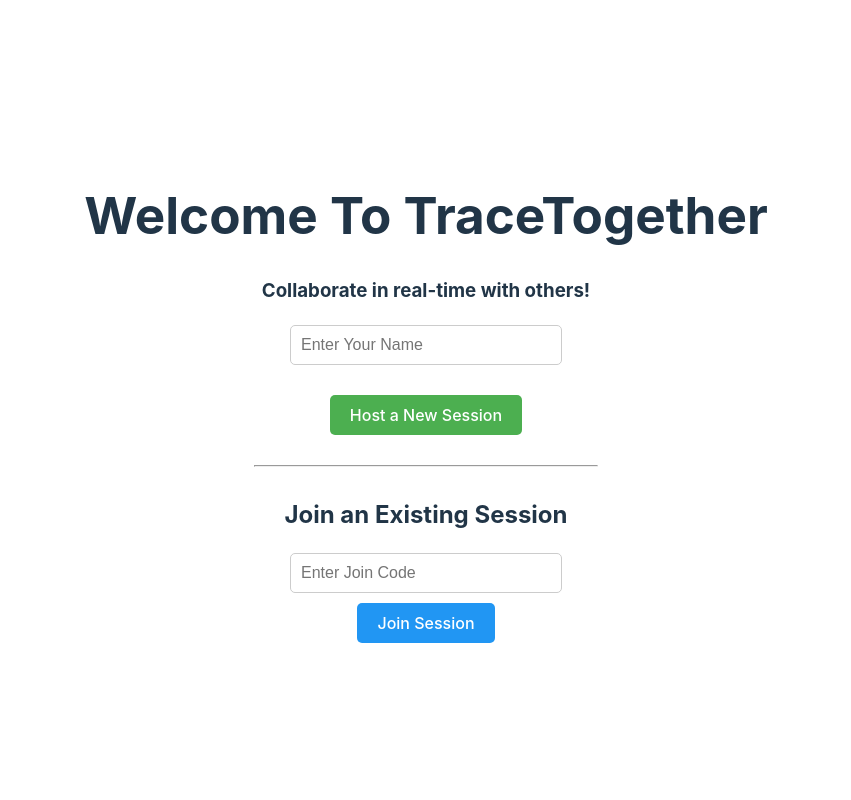
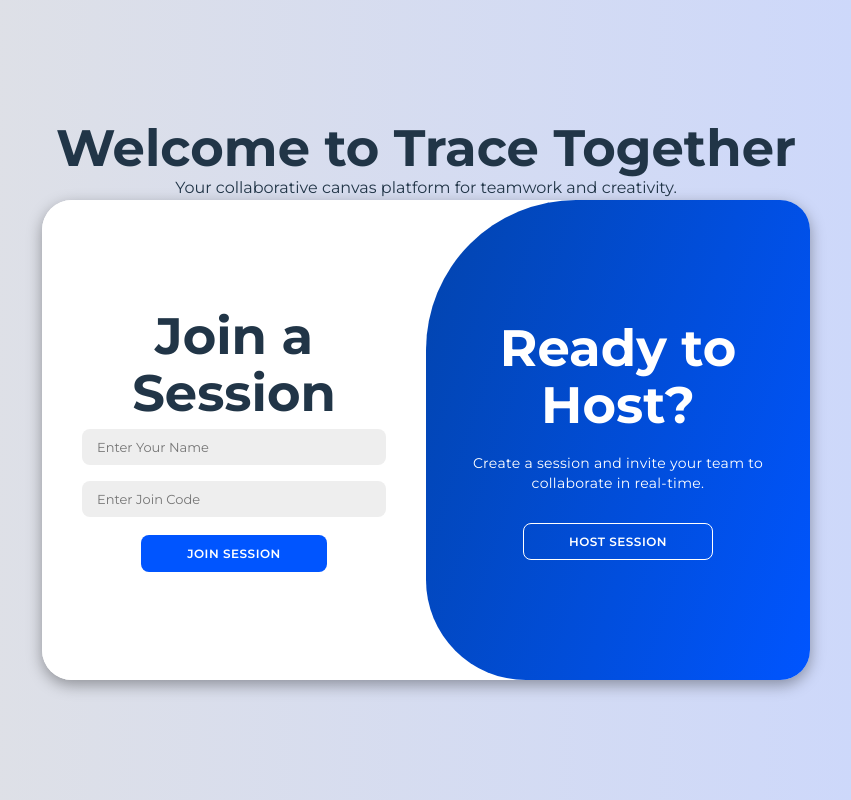
Before and after one commit to Dramocrystal/TraceTogether, a React (Vite) app in the folder frontend/: page / in a window 1280 px wide. Shown: the whole page, without its empty margins (214-1065 px from the left). Built offline with nearby package versions, Linux system fonts and the light colour scheme.

Commit message:
new UI for host/join

```diff
--- a/frontend/src/HostJoinPage.jsx
+++ b/frontend/src/HostJoinPage.jsx
@@ -1,9 +1,11 @@
 import React, { useState } from 'react';
 import { useNavigate } from 'react-router-dom';
+import './SlidingForm.css';
 
 const HostJoinPage = () => {
+  const [isHostMode, setIsHostMode] = useState(true);
+  const [username, setName] = useState('');
   const [joinCode, setJoinCode] = useState('');
-  const [username, setName] = useState('');
   const navigate = useNavigate();
 
   const handleHost = () => {
@@ -15,7 +17,7 @@ const HostJoinPage = () => {
     const ws = new WebSocket('ws://localhost:5000/socket/');
 
     ws.onopen = () => {
-      const message = {type : 'host', name: username};
+      const message = { type: 'host', name: username };
       ws.send(JSON.stringify(message));
     };
 
@@ -25,12 +27,11 @@ const HostJoinPage = () => {
       if (response.type === 'hosted') {
         const roomCode = response.code;
         alert(`Room hosted successfully! Your room code is ${roomCode}`);
-        navigate('/canvas', { state: { mode: 'host', roomCode, username: username } });
+        navigate('/canvas', { state: { mode: 'host', roomCode, username } });
       } else if (response.type === 'error') {
         alert(`Error: ${response.message}`);
       }
     };
-
   };
 
   const handleJoin = () => {
@@ -41,9 +42,8 @@ const HostJoinPage = () => {
 
     const ws = new WebSocket('ws://localhost:5000/socket/');
 
-
     ws.onopen = () => {
-      const message = {type : 'join', name: username, code: joinCode};
+      const message = { type: 'join', name: username, code: joinCode };
       ws.send(JSON.stringify(message));
     };
 
@@ -52,89 +52,87 @@ const HostJoinPage = () => {
 
       if (response.type === 'joined') {
         alert(`Joined room ${response.code}`);
-        navigate('/canvas', { state: { mode: 'join', roomCode: joinCode, username: username } });
+        navigate('/canvas', { state: { mode: 'join', roomCode: joinCode, username } });
       } else if (response.type === 'error') {
         alert(`Error: ${response.message}`);
-      } else if (response.type === 'notification') {
-          console.log(response.message);
       }
     };
-  }
+  };
 
   return (
-    <div style={{ textAlign: 'center', marginTop: '50px' }}>
-      <h1>Welcome To TraceTogether</h1>
-      <h3>Collaborate in real-time with others!</h3>
-
-      <div style={{ margin: '20px 0' }}>
+    <div>
+      <header className="welcome-header">
+        <h1>Welcome to Trace Together</h1>
+        <p>Your collaborative canvas platform for teamwork and creativity.</p>
+      </header>
+    <div className={`container ${isHostMode ? '' : 'active'}`} id="container">
+      {/* Host Form */}
+      <div className="form-container sign-up">
+        <form>
+          <h1>Host a Session</h1>
           <input
             type="text"
             placeholder="Enter Your Name"
             value={username}
             onChange={(e) => setName(e.target.value)}
-          style={{
-            padding: '10px',
-            fontSize: '16px',
-            width: '250px',
-            border: '1px solid #ccc',
-            borderRadius: '5px',
-            marginBottom: '10px',
-          }}
           />
+          <button type="button" onClick={handleHost}>
+            Host Session
+          </button>
+        </form>
       </div>
 
-      {/* Hosting Section */}
-      <div style={{ margin: '20px 0' }}>
-        <button
-          onClick={handleHost}
-          style={{
-            padding: '10px 20px',
-            fontSize: '16px',
-            cursor: 'pointer',
-            backgroundColor: '#4CAF50',
-            color: 'white',
-            border: 'none',
-            borderRadius: '5px',
-          }}
-        >
-          Host a New Session
-        </button>
-      </div>
-
-      <hr style={{ width: '50%', margin: '30px auto' }} />
-
-      {/* Joining Section */}
-      <div style={{ margin: '20px 0' }}>
-        <h2>Join an Existing Session</h2>
+      {/* Join Form */}
+      <div className="form-container sign-in">
+        <form>
+          <h1>Join a Session</h1>
+          <input
+            type="text"
+            placeholder="Enter Your Name"
+            value={username}
+            onChange={(e) => setName(e.target.value)}
+          />
           <input
             type="text"
             placeholder="Enter Join Code"
             value={joinCode}
             onChange={(e) => setJoinCode(e.target.value)}
-          style={{
-            padding: '10px',
-            fontSize: '16px',
-            width: '250px',
-            border: '1px solid #ccc',
-            borderRadius: '5px',
-            marginBottom: '10px',
-          }}
           />
-        <br />
+          <button type="button" onClick={handleJoin}>
+            Join Session
+          </button>
+        </form>
+      </div>
+
+      {/* Toggle Panels */}
+      <div className="toggle-container">
+        <div className="toggle">
+          <div className="toggle-panel toggle-left">
+            <h1>Got a Room Code?</h1>
+            <p>Join an existing session and collaborate with your team instantly.</p>
             <button
-          onClick={handleJoin}
-          style={{
-            padding: '10px 20px',
-            fontSize: '16px',
-            cursor: 'pointer',
-            backgroundColor: '#2196F3',
-            color: 'white',
-            border: 'none',
-            borderRadius: '5px',
-          }}
+              type="button"
+              className="hidden"
+              id="login"
+              onClick={() => setIsHostMode(true)}
             >
               Join Session
             </button>
+          </div>
+          <div className="toggle-panel toggle-right">
+            <h1>Ready to Host?</h1>
+            <p>Create a session and invite your team to collaborate in real-time.</p>
+            <button
+              type="button"
+              className="hidden"
+              id="register"
+              onClick={() => setIsHostMode(false)}
+            >
+              Host Session
+            </button>
+          </div>
+        </div>
+      </div>
     </div>
   </div>
   );
--- /dev/null
+++ b/frontend/src/SlidingForm.css
@@ -0,0 +1,210 @@
+@import url('https://fonts.googleapis.com/css2?family=Montserrat:wght@300;400;500;600;700&display=swap');
+
+*{
+    margin: 0;
+    padding: 0;
+    box-sizing: border-box;
+    font-family: 'Montserrat', sans-serif;
+}
+
+body{
+    background-color: #c9d6ff;
+    background: linear-gradient(to right, #e2e2e2, #c9d6ff);
+    display: flex;
+    align-items: center;
+    justify-content: center;
+    flex-direction: column;
+    height: 100vh;
+}
+
+.container{
+    background-color: #fff;
+    border-radius: 30px;
+    box-shadow: 0 5px 15px rgba(0, 0, 0, 0.35);
+    position: relative;
+    overflow: hidden;
+    width: 768px;
+    max-width: 100%;
+    min-height: 480px;
+}
+
+.container p{
+    font-size: 14px;
+    line-height: 20px;
+    letter-spacing: 0.3px;
+    margin: 20px 0;
+}
+
+.container span{
+    font-size: 12px;
+}
+
+.container a{
+    color: #333;
+    font-size: 13px;
+    text-decoration: none;
+    margin: 15px 0 10px;
+}
+
+.container button{
+    background-color: #0055ff;
+    color: #fff;
+    font-size: 12px;
+    padding: 10px 45px;
+    border: 1px solid transparent;
+    border-radius: 8px;
+    font-weight: 600;
+    letter-spacing: 0.5px;
+    text-transform: uppercase;
+    margin-top: 10px;
+    cursor: pointer;
+}
+
+.container button.hidden{
+    background-color: transparent;
+    border-color: #fff;
+}
+
+.container form{
+    background-color: #fff;
+    display: flex;
+    align-items: center;
+    justify-content: center;
+    flex-direction: column;
+    padding: 0 40px;
+    height: 100%;
+}
+
+.container input{
+    background-color: #eee;
+    border: none;
+    margin: 8px 0;
+    padding: 10px 15px;
+    font-size: 13px;
+    border-radius: 8px;
+    width: 100%;
+    outline: none;
+}
+
+.form-container{
+    position: absolute;
+    top: 0;
+    height: 100%;
+    transition: all 0.6s ease-in-out;
+}
+
+.sign-in{
+    left: 0;
+    width: 50%;
+    z-index: 2;
+}
+
+.container.active .sign-in{
+    transform: translateX(100%);
+}
+
+.sign-up{
+    left: 0;
+    width: 50%;
+    opacity: 0;
+    z-index: 1;
+}
+
+.container.active .sign-up{
+    transform: translateX(100%);
+    opacity: 1;
+    z-index: 5;
+    animation: move 0.6s;
+}
+
+@keyframes move{
+    0%, 49.99%{
+        opacity: 0;
+        z-index: 1;
+    }
+    50%, 100%{
+        opacity: 1;
+        z-index: 5;
+    }
+}
+
+.social-icons{
+    margin: 20px 0;
+}
+
+.social-icons a{
+    border: 1px solid #ccc;
+    border-radius: 20%;
+    display: inline-flex;
+    justify-content: center;
+    align-items: center;
+    margin: 0 3px;
+    width: 40px;
+    height: 40px;
+}
+
+.toggle-container{
+    position: absolute;
+    top: 0;
+    left: 50%;
+    width: 50%;
+    height: 100%;
+    overflow: hidden;
+    transition: all 0.6s ease-in-out;
+    border-radius: 150px 0 0 100px;
+    z-index: 1000;
+}
+
+.container.active .toggle-container{
+    transform: translateX(-100%);
+    border-radius: 0 150px 100px 0;
+}
+
+.toggle{
+    background-color: #0055ff;
+    height: 100%;
+    background: linear-gradient(288deg, #0055ff, #043873);
+    color: #fff;
+    position: relative;
+    left: -100%;
+    height: 100%;
+    width: 200%;
+    transform: translateX(0);
+    transition: all 0.6s ease-in-out;
+}
+
+.container.active .toggle{
+    transform: translateX(50%);
+}
+
+.toggle-panel{
+    position: absolute;
+    width: 50%;
+    height: 100%;
+    display: flex;
+    align-items: center;
+    justify-content: center;
+    flex-direction: column;
+    padding: 0 30px;
+    text-align: center;
+    top: 0;
+    transform: translateX(0);
+    transition: all 0.6s ease-in-out;
+}
+
+.toggle-left{
+    transform: translateX(-200%);
+}
+
+.container.active .toggle-left{
+    transform: translateX(0);
+}
+
+.toggle-right{
+    right: 0;
+    transform: translateX(0);
+}
+
+.container.active .toggle-right{
+    transform: translateX(200%);
+}
```
Also changed, not shown: 1 other file (tests, documents, lock files or other folders). Lines whose indentation alone changed are shown as unchanged.
